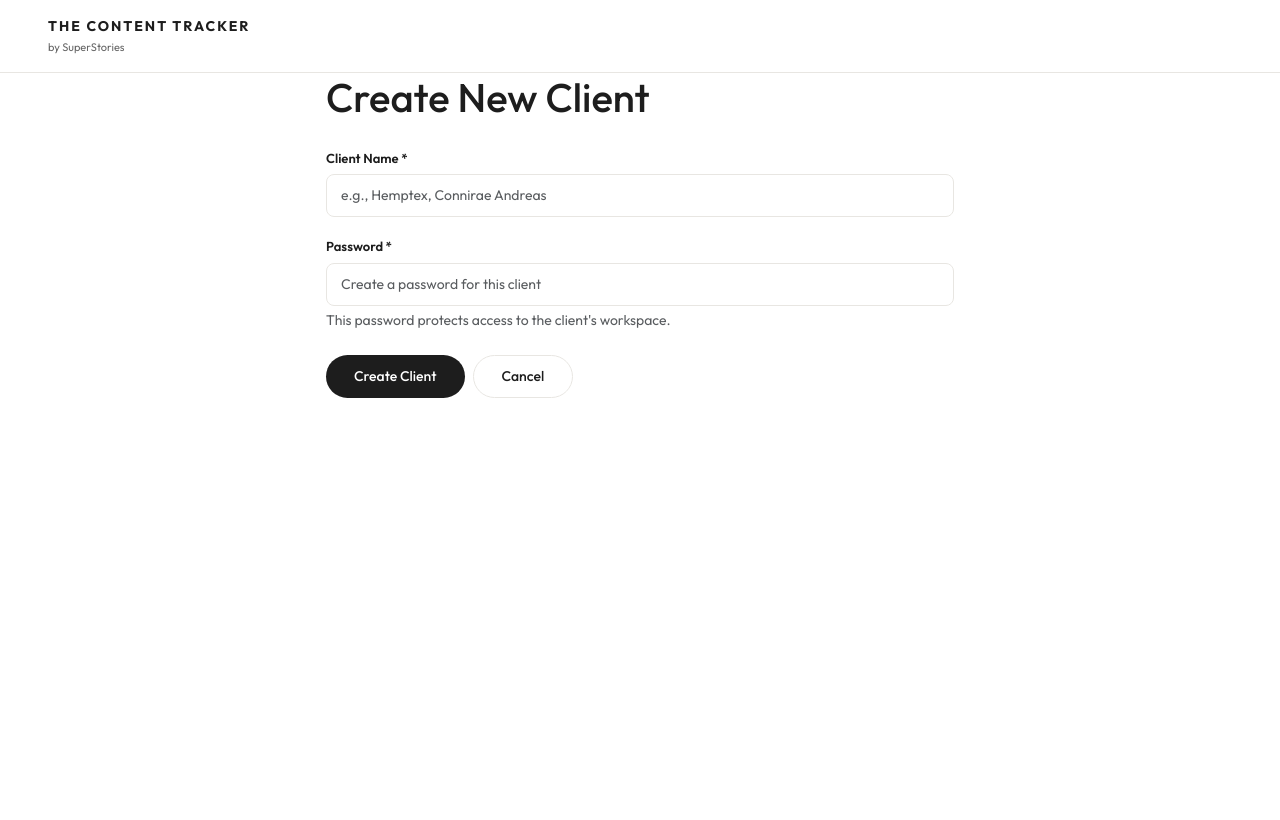
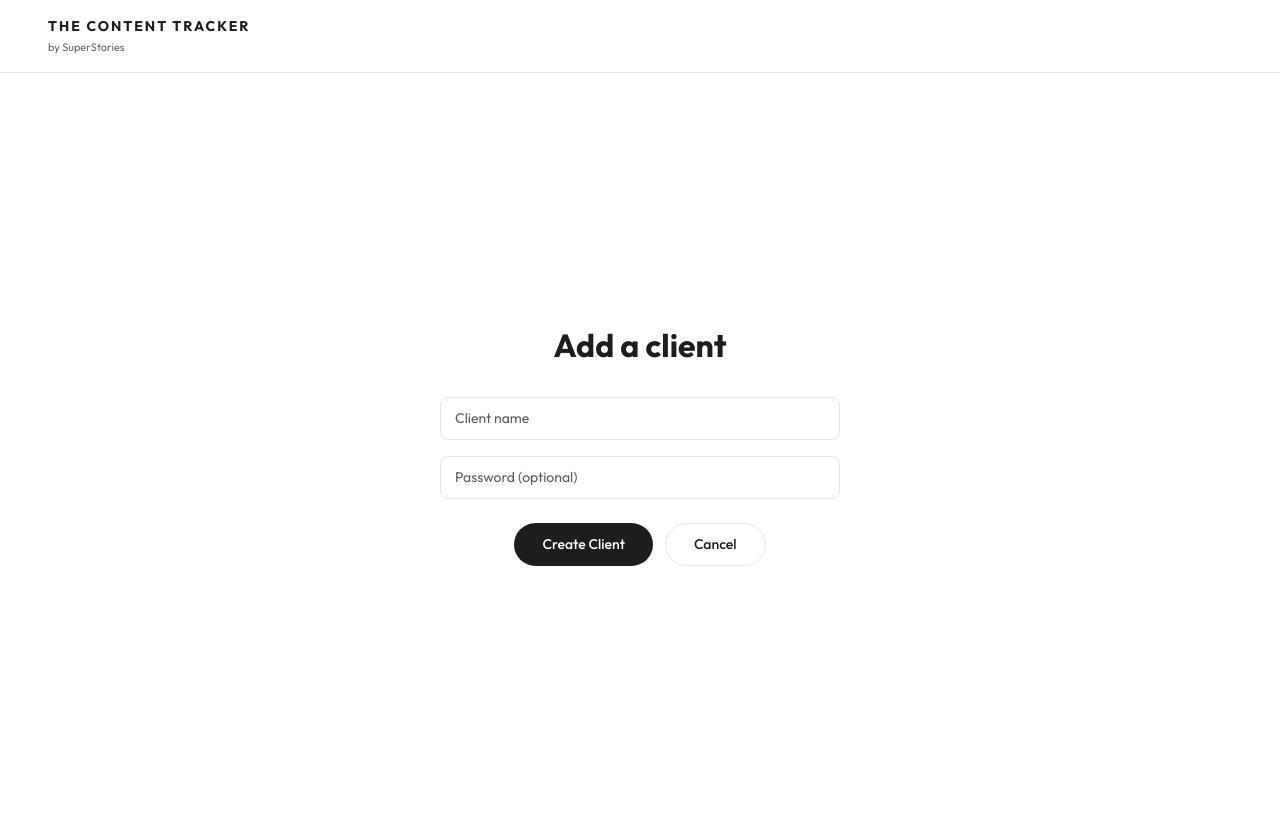
Before and after one commit to SuperStoriesAmsterdam/ContentTracker, a Flask app: page /client/new in a window 1280 px wide. Run offline with Flask 3, Linux system fonts and the light colour scheme; some libraries are stand-ins or nearby versions.

Commit message:
Make client password optional, fix create client form styling
- Password field is now optional when creating a client
- Login skips password check if client has no password set
- client_form.html matches new Pencil design

Co-Authored-By: Claude Opus 4.6 (1M context) <noreply@anthropic.com>

```diff
--- a/app.py
+++ b/app.py
@@ -131,15 +131,16 @@ def create_client():
         name = request.form.get('name', '').strip()
         password = request.form.get('password', '').strip()
 
-        if not name or not password:
-            flash('Name and password are required.', 'error')
+        if not name:
+            flash('Client name is required.', 'error')
             return redirect(url_for('create_client'))
 
         if Client.get_by_name(name):
             flash('A client with this name already exists.', 'error')
             return redirect(url_for('create_client'))
 
-        client = Client(name=name, password=Client.hash_password(password))
+        hashed_pw = Client.hash_password(password) if password else None
+        client = Client(name=name, password=hashed_pw)
         client.save()
 
         session['client_id'] = client.id
@@ -156,8 +157,13 @@ def login_client():
     password = request.form.get('password', '').strip()
 
     client = Client.get_by_id(client_id)
-    if not client or not Client.verify_password(password, client.password):
-        flash('Invalid credentials.', 'error')
+    if not client:
+        flash('Client not found.', 'error')
+        return redirect(url_for('dashboard'))
+
+    # If client has a password set, verify it
+    if client.password and not Client.verify_password(password, client.password):
+        flash('Invalid password.', 'error')
         return redirect(url_for('dashboard'))
 
     session['client_id'] = client.id
--- a/templates/client_form.html
+++ b/templates/client_form.html
@@ -1,32 +1,25 @@
 {% extends 'base.html' %}
 
-{% block title %}New Client - SuperStories Content Engine{% endblock %}
+{% block title %}New Client — The Content Tracker{% endblock %}
 
 {% block content %}
-<div class="row justify-content-center">
-    <div class="col-md-6">
-        <h1>Create New Client</h1>
+<div style="display: flex; justify-content: center; align-items: center; min-height: calc(100vh - 53px); padding: 48px;">
+    <div style="max-width: 400px; width: 100%; text-align: center;">
+        <h1 style="font-size: 32px; font-weight: 700; margin-bottom: 32px;">Add a client</h1>
 
-        <form method="post" class="mt-4">
+        <form method="post">
             <input type="hidden" name="csrf_token" value="{{ csrf_token() }}"/>
-            <div class="mb-3">
-                <label for="name" class="form-label">Client Name *</label>
+            <div class="mb-3" style="text-align: left;">
                 <input type="text" class="form-control" id="name" name="name" required
-                       placeholder="e.g., Hemptex, Connirae Andreas">
+                       placeholder="Client name">
             </div>
-
-            <div class="mb-4">
-                <label for="password" class="form-label">Password *</label>
-                <input type="password" class="form-control" id="password" name="password" required
-                       placeholder="Create a password for this client">
-                <div class="form-text">
-                    This password protects access to the client's workspace.
-                </div>
+            <div class="mb-4" style="text-align: left;">
+                <input type="password" class="form-control" id="password" name="password"
+                       placeholder="Password (optional)">
             </div>
-
-            <div class="d-flex gap-2">
+            <div style="display: flex; gap: 12px; justify-content: center;">
                 <button type="submit" class="btn btn-primary">Create Client</button>
-                <a href="{{ url_for('dashboard') }}" class="btn btn-outline-secondary">Cancel</a>
+                <a href="{{ url_for('dashboard') }}" class="ct-btn-outline" style="text-decoration: none; display: inline-flex; align-items: center;">Cancel</a>
             </div>
         </form>
     </div>
```
